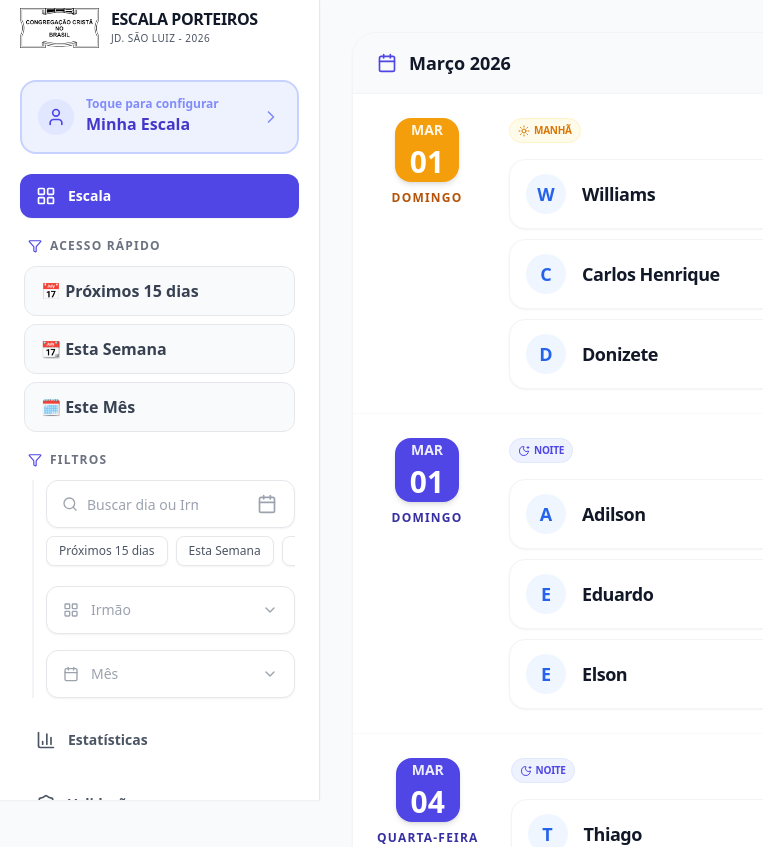
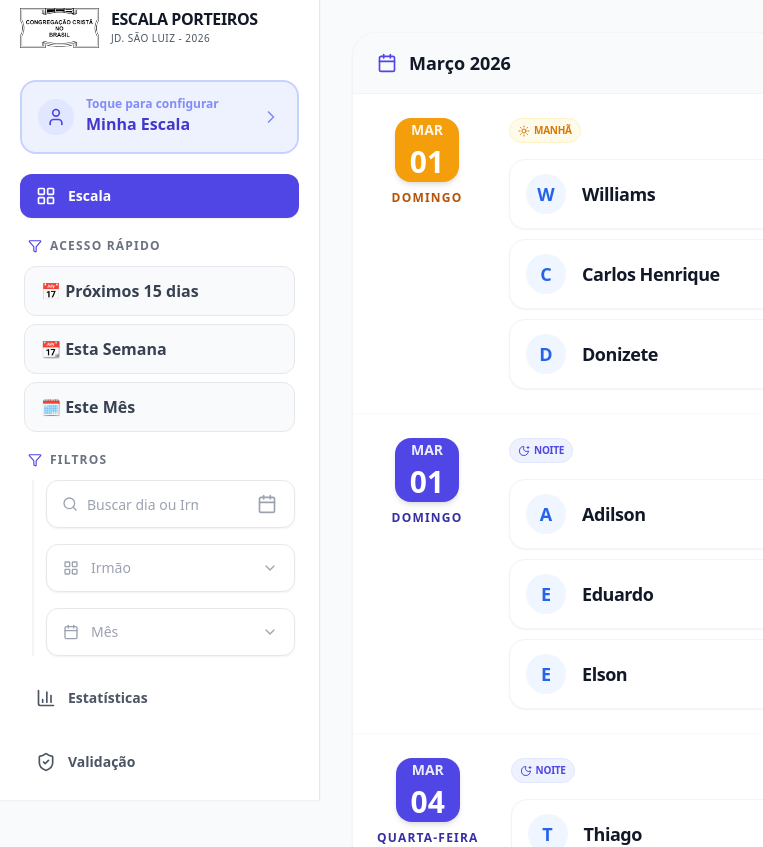
Before and after one commit to flaviocom/escala-irmaos-2026-mar, a React (Vite) app: page / in a window 1280 px wide. Shown: the top 847 px of the page, without its empty margins (0-763 px from the left). Built offline with nearby package versions, Linux system fonts and the light colour scheme.

Commit message:
fix: restaurar filtros rapidos topo, remover redundantes em filtros e destacar fechar (X) vermelho

```diff
--- a/src/App.tsx
+++ b/src/App.tsx
@@ -363,15 +363,15 @@ function App() {
             className="fixed inset-0 bg-black/60 backdrop-blur-sm transition-opacity"
             onClick={() => setIsMobileMenuOpen(false)}
           />
-          <div className="relative w-full flex flex-col">
-            <div className="flex justify-end pr-4 pb-4">
-              <button
-                onClick={() => setIsMobileMenuOpen(false)}
-                className="p-1 text-white/90 hover:text-white transition-colors"
-              >
-                <X className="w-9 h-9 stroke-[1.5px]" />
-              </button>
-            </div>
+          <div className="relative w-full flex flex-col pt-12">
+            {/* Botão X em destaque e vermelho acima de FILTROS E OPCOES */}
+            <button
+              onClick={() => setIsMobileMenuOpen(false)}
+              className="absolute top-2 right-6 z-50 bg-red-500 text-white p-2.5 rounded-full shadow-lg border-2 border-white transition-transform active:scale-90 flex items-center justify-center"
+              title="Fechar filtros"
+            >
+              <X className="w-7 h-7 stroke-[3px]" />
+            </button>
 
             <div className="relative w-full bg-white shadow-2xl rounded-t-[32px] flex flex-col animate-in slide-in-from-bottom duration-300 max-h-[90vh] overflow-hidden">
               <div className="w-full h-8 flex items-center justify-center shrink-0">
@@ -428,6 +428,31 @@ function App() {
               </button>
             </div>
           </div>
+
+          {/* 🆕 C: Barra de filtros rápidos REATIVADA no mobile */}
+          <div className="px-3 pb-2 flex gap-2 overflow-x-auto scrollbar-hide">
+            {[
+              { label: '15 dias', type: '15days' as const },
+              { label: 'Esta Semana', type: 'week' as const },
+              { label: 'Este Mês', type: 'month' as const },
+            ].map(({ label, type }) => (
+              <button
+                key={type}
+                onClick={() => handleQuickFilter(type)}
+                className="shrink-0 px-3 py-1.5 rounded-full text-xs font-semibold bg-gray-100 text-gray-600 hover:bg-blue-100 hover:text-blue-700 transition-all whitespace-nowrap"
+              >
+                {label}
+              </button>
+            ))}
+            {(activeFiltersCount > 0 || showMyShiftsOnly) && (
+              <button
+                onClick={clearFilters}
+                className="shrink-0 px-3 py-1.5 rounded-full text-xs font-semibold bg-red-100 text-red-600 hover:bg-red-200 transition-all whitespace-nowrap"
+              >
+                ✕ Limpar
+              </button>
+            )}
+          </div>
         </header>
 
         {/* 🆕 B: Botão WhatsApp maior e mais claro no mobile */}
--- a/src/components/DateSearch.tsx
+++ b/src/components/DateSearch.tsx
@@ -124,42 +124,6 @@ export const DateSearch: React.FC<DateSearchProps> = ({ value, onChange, onDateR
         </div>
       </div>
 
-      {/* Quick Actions */}
-      <div className="flex items-center gap-2 overflow-x-auto pb-1 scrollbar-hide">
-        <button
-          onClick={() => handleQuickAction('15days')}
-          className={clsx(
-            "px-3 py-1.5 rounded-lg text-xs font-medium transition-all whitespace-nowrap shadow-sm border",
-            activeFilter === '15days'
-              ? "bg-action-primary text-text-on-brand border-action-primary"
-              : "bg-white border-gray-200 text-gray-600 hover:bg-gray-50 hover:text-black"
-          )}
-        >
-          Próximos 15 dias
-        </button>
-        <button
-          onClick={() => handleQuickAction('week')}
-          className={clsx(
-            "px-3 py-1.5 rounded-lg text-xs font-medium transition-all whitespace-nowrap shadow-sm border",
-            activeFilter === 'week'
-              ? "bg-action-primary text-text-on-brand border-action-primary"
-              : "bg-white border-gray-200 text-gray-600 hover:bg-gray-50 hover:text-black"
-          )}
-        >
-          Esta Semana
-        </button>
-        <button
-          onClick={() => handleQuickAction('month')}
-          className={clsx(
-            "px-3 py-1.5 rounded-lg text-xs font-medium transition-all whitespace-nowrap shadow-sm border",
-            activeFilter === 'month'
-              ? "bg-action-primary text-text-on-brand border-action-primary"
-              : "bg-white border-gray-200 text-gray-600 hover:bg-gray-50 hover:text-black"
-          )}
-        >
-          Este Mês
-        </button>
-      </div>
     </div>
   );
 };
```
